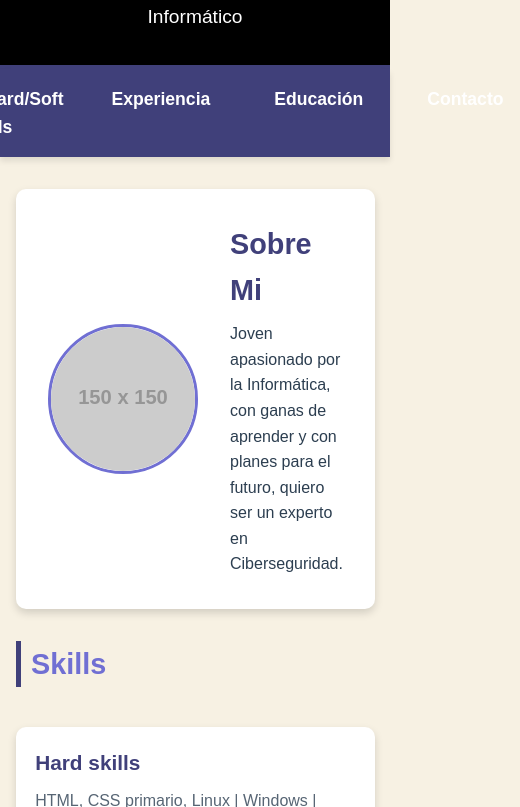
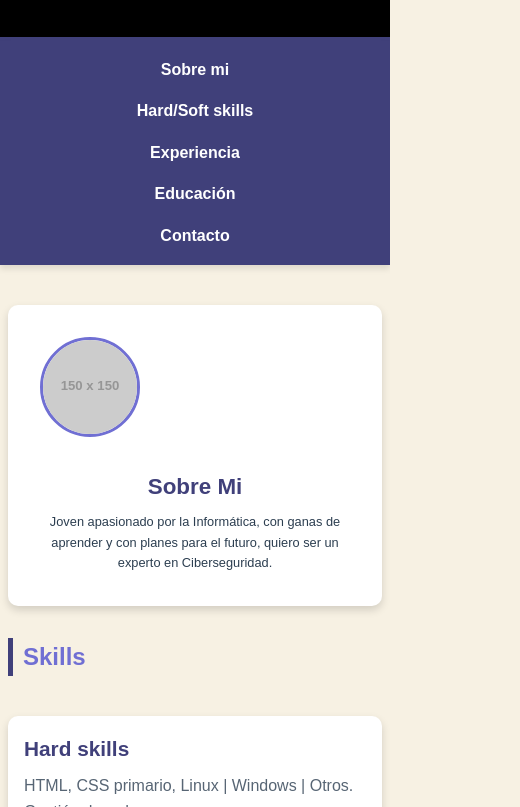
Before and after one commit to Rep-12/CV-WEB, a plain HTML site: page index.html in a window 390 px wide. Shown: the part 102-909 px from the top of the page, 520 px wide, since content can reach past the window. Drawn offline with Linux system fonts and the light colour scheme; placeholder pictures from the web are drawn by us.

Commit message:
Update styles.css

```diff
--- a/styles.css
+++ b/styles.css
@@ -1,4 +1,3 @@
-
 * {
     margin: 0;
     padding: 0;
@@ -162,3 +161,108 @@ footer {
 footer p {
     font-size: 0.9rem;
 }
+
+/* Media Queries para hacer la página responsiva */
+@media (max-width: 768px) {
+    /* Ajustar el tamaño de la fuente en la cabecera */
+    header h1 {
+        font-size: 2rem;
+    }
+
+    header p {
+        font-size: 1rem;
+    }
+
+    /* Menú de navegación en columna */
+    nav.menu ul {
+        flex-direction: column;
+        gap: 1rem;
+        text-align: center;
+    }
+
+    nav.menu ul li a {
+        font-size: 1rem;
+        padding: 1rem;
+    }
+
+    /* Perfil con imagen y texto en una sola columna */
+    .profile {
+        grid-template-columns: 1fr;
+        text-align: center;
+    }
+
+    .profile img {
+        width: 120px;
+        height: 120px;
+    }
+
+    .profile h2 {
+        font-size: 1.6rem;
+    }
+
+    .profile p {
+        font-size: 0.9rem;
+    }
+
+    /* Ajustar tamaño de los títulos y elementos de la sección */
+    .section h2 {
+        font-size: 1.6rem;
+    }
+
+    .section ul li {
+        padding: 1rem;
+    }
+
+    footer p {
+        font-size: 0.8rem;
+    }
+
+    .container {
+        padding: 1rem;
+    }
+}
+
+@media (max-width: 480px) {
+    /* Ajustes para pantallas muy pequeñas */
+    header h1 {
+        font-size: 1.7rem;
+    }
+
+    header p {
+        font-size: 0.9rem;
+    }
+
+    nav.menu ul {
+        gap: 1rem;
+    }
+
+    nav.menu ul li a {
+        font-size: 1rem;
+        padding: 1rem;
+    }
+
+    .profile img {
+        width: 100px;
+        height: 100px;
+    }
+
+    .profile h2 {
+        font-size: 1.4rem;
+    }
+
+    .profile p {
+        font-size: 0.8rem;
+    }
+
+    .section h2 {
+        font-size: 1.5rem;
+    }
+
+    footer p {
+        font-size: 0.7rem;
+    }
+
+    .container {
+        padding: 0.5rem;
+    }
+}
```
